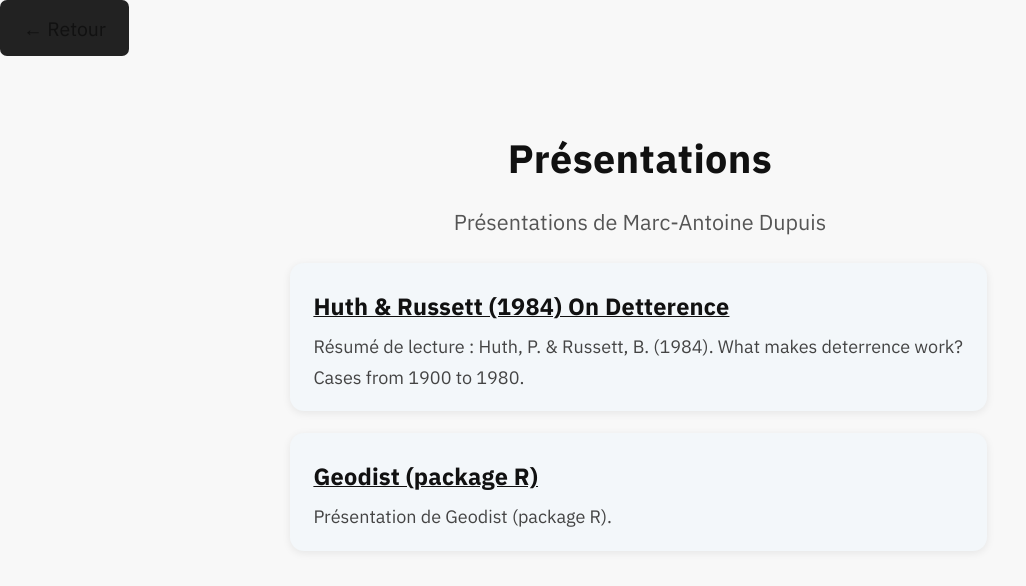
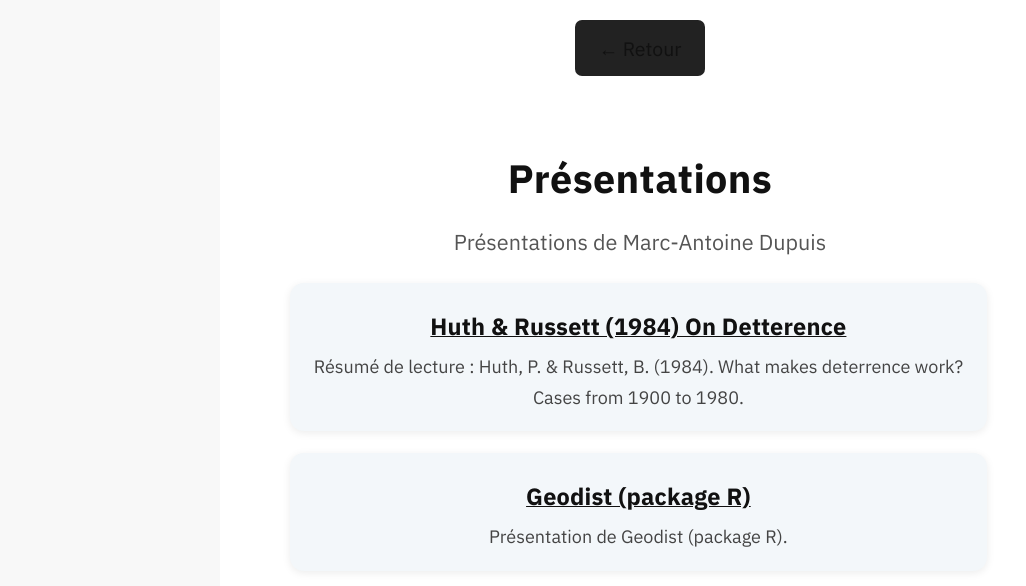
Before and after one commit to MADUP212/MADUP212.github.io, a Jekyll site: the page section/presentation.html, which Jekyll copies as it is, in a window 1280 px wide. Shown: the top 586 px of the page, without its empty margins (0-1026 px from the left). Built offline with Jekyll 4.4.1, drawn with Linux system fonts in a browser that asks for light colours.

Commit message:
Update style.css

```diff
--- a/assets/style.css
+++ b/assets/style.css
@@ -224,3 +224,61 @@
   .main-content, .page-content, .container { max-width: 97vw; padding: 7vw 3vw 5vw 3vw; }
   .sidebar { width: 80vw; min-width: 180px; }
 }
+
+
+/* --- MODIFICATIONS POUR LA PAGE D'ACCUEIL --- */
+
+/* Conteneur de page centré avec fond uni blanc */
+.page-container {
+    max-width: 800px;
+    margin: 0 auto;
+    padding: 20px;
+    text-align: center;
+    background-color: #ffffff;
+}
+
+/* Section citation avec image Bossuet à droite */
+.quote-section {
+    display: flex;
+    align-items: flex-start;
+    justify-content: center;
+    gap: 20px;
+    margin-bottom: 30px;
+    text-align: center;
+}
+
+/* Image de Bossuet réduite et positionnée à droite */
+.bossuet-image {
+    width: 120px;
+    height: auto;
+    border-radius: 5px;
+    order: 2;
+    flex-shrink: 0;
+}
+
+/* Citation de Bossuet alignée à gauche de l'image */
+.bossuet-quote {
+    text-align: left;
+    font-style: italic;
+    max-width: 500px;
+    order: 1;
+    margin: 0;
+}
+
+.bossuet-quote p {
+    margin: 0;
+    font-size: 1em;
+}
+
+.bossuet-quote footer {
+    text-align: right;
+    margin-top: 10px;
+    font-style: normal;
+    font-weight: 600;
+}
+
+/* S'assurer que le contenu principal reste centré */
+.page-container h2,
+.page-container p {
+    text-align: center;
+}
```
